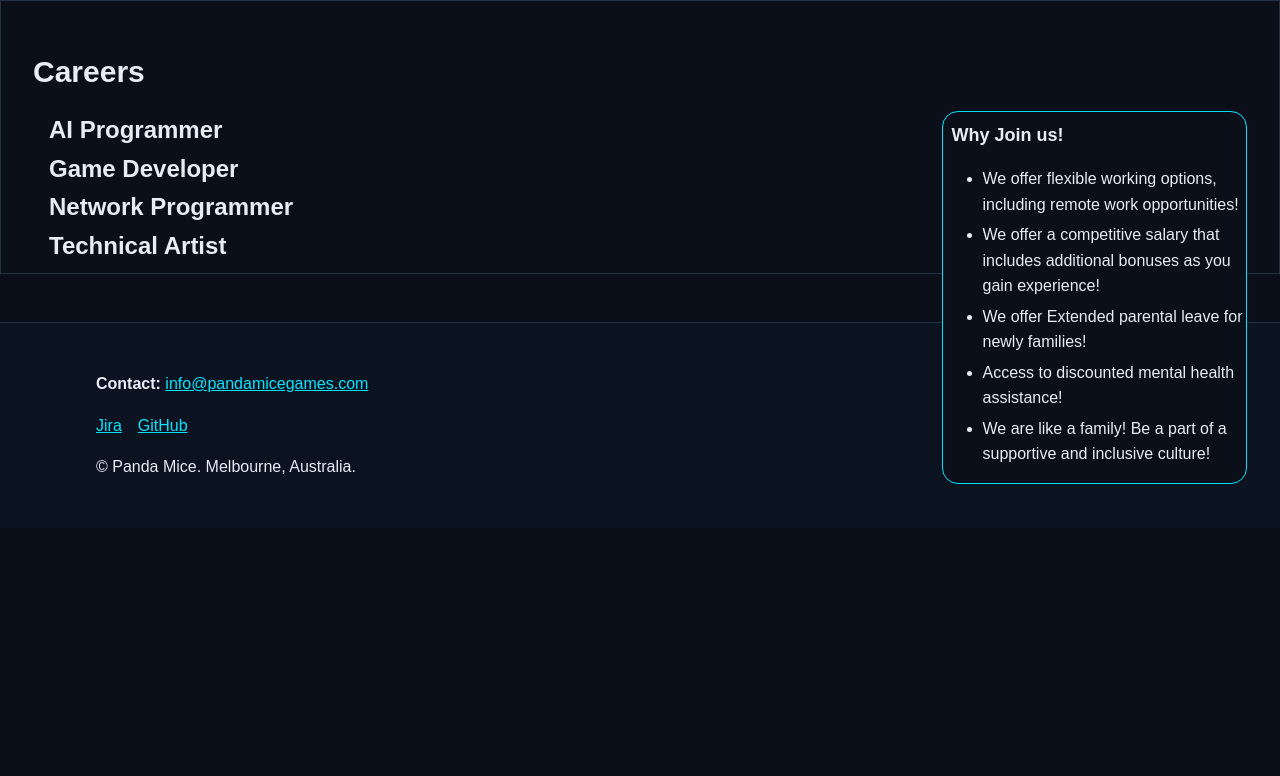
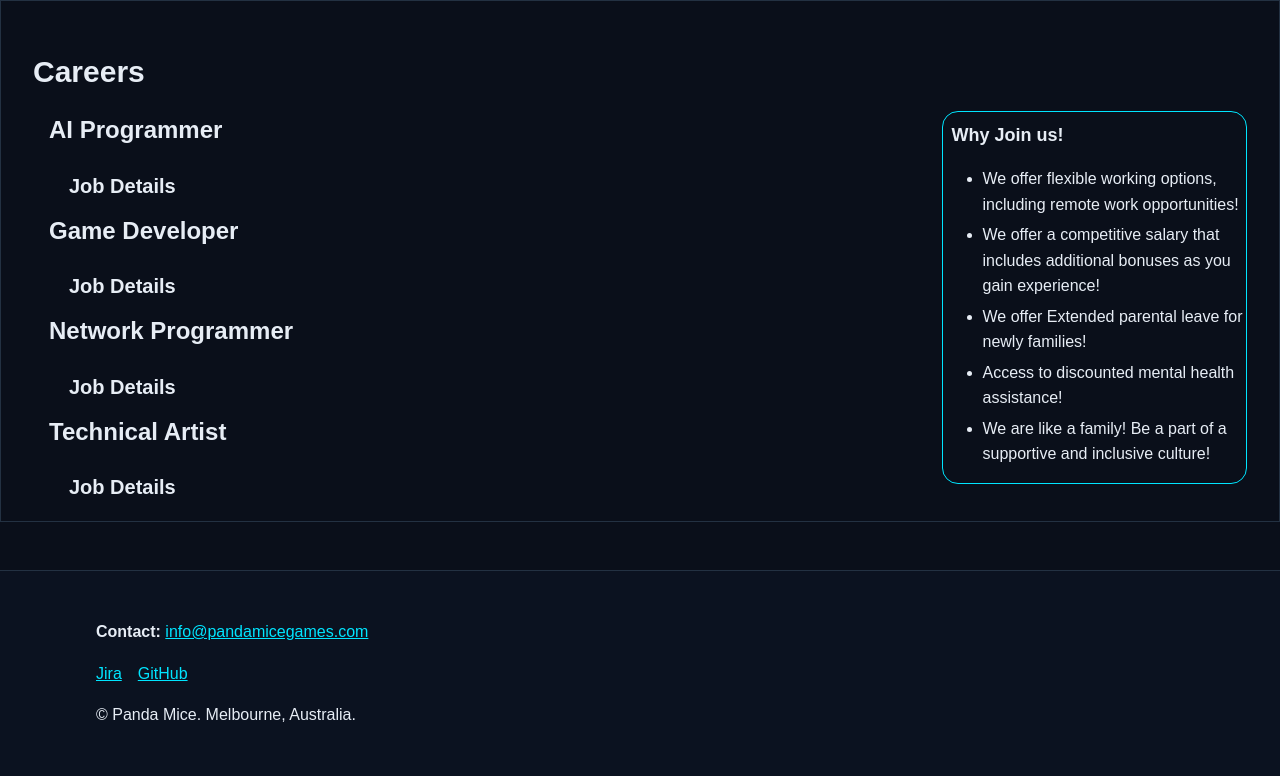
Before and after one commit to majisticswin/Assignment-Applied-Web-Project-Part-2, a PHP site: page /jobs.php in a window 1280 px wide. Shown: the part 134-910 px from the top of the page. Before the commit the page ends 618 px from the top, so only its background shows below. Run offline with PHP 8.4, Linux system fonts and the light colour scheme; data comes from the database, SQL or seed files in the repository.

Commit message:
feat(jobs): add job details section with title

```diff
--- a/jobs.php
+++ b/jobs.php
@@ -52,6 +52,12 @@
                             echo "
                             <div class='job-position'>
                                 <h2>". $row['title'] ."</h2>
+
+                                <section class='job-details'>
+                                    <h3>Job Details</h3>
+
+
+                                </section>
                             </div>
                             ";
                         }
```
